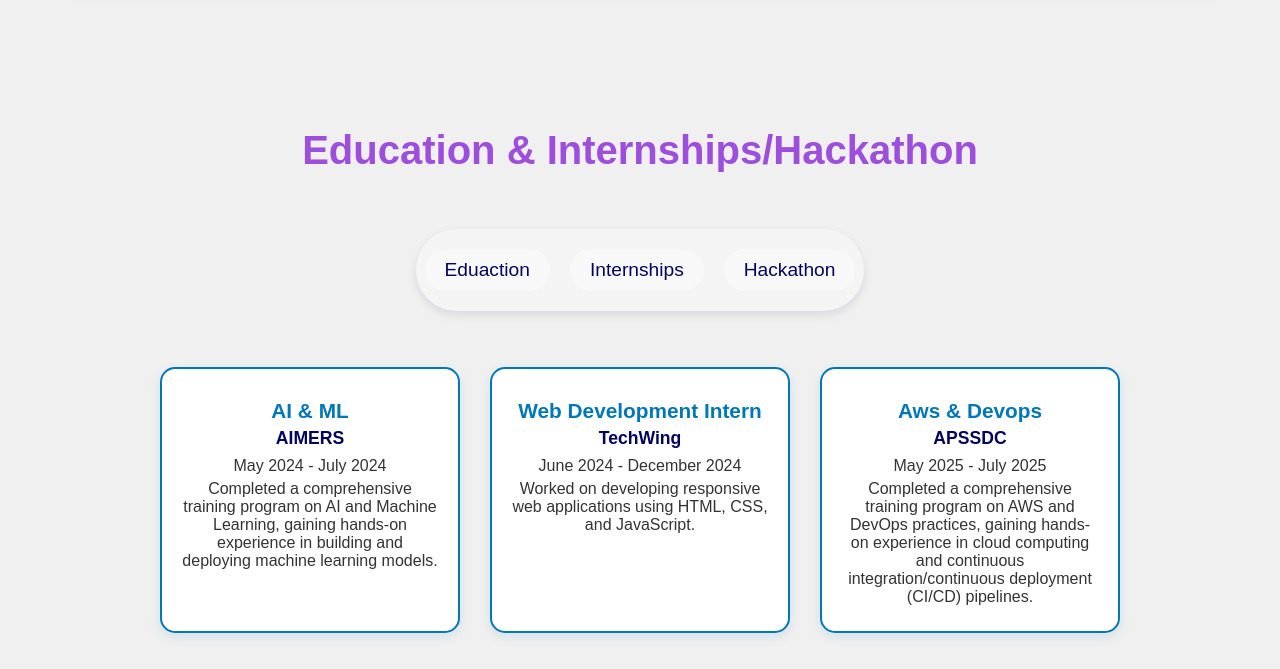
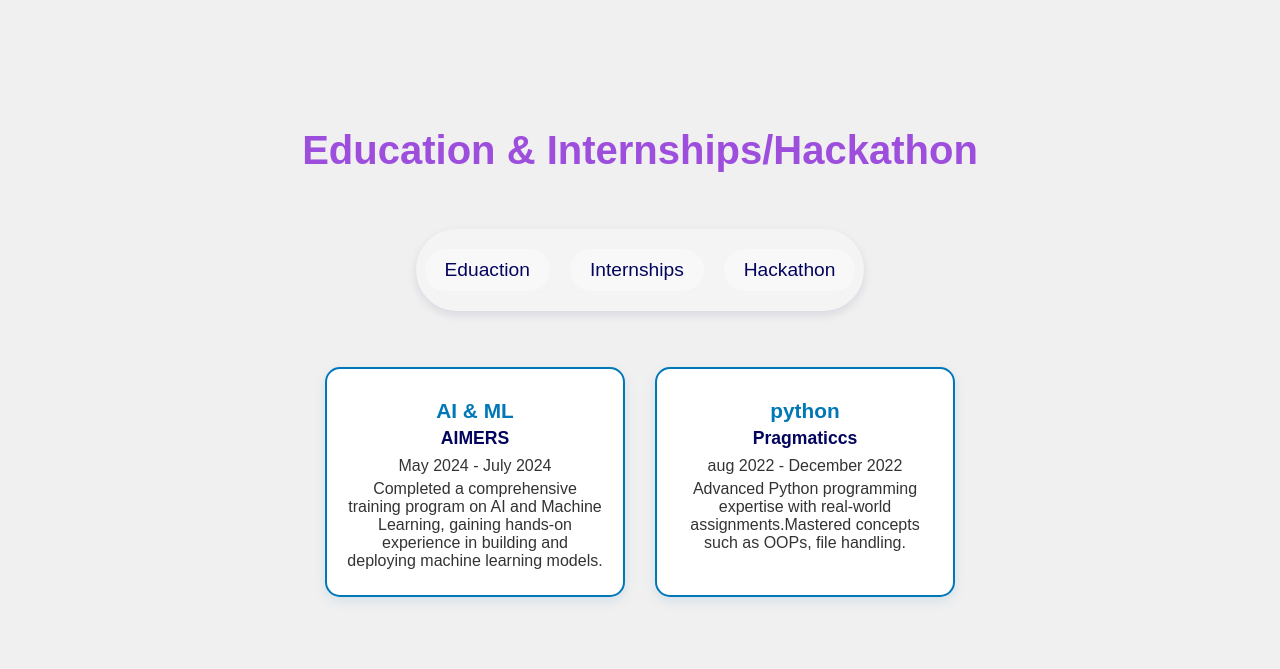
Before and after one commit to varmapalleti/MyPortfolio, a plain HTML site: page MyPortfolio/portfolio/index.html in a window 1280 px wide. Both pictures are taken after a click on the button "Internships". Shown: the part 810-1479 px from the top of the page. Drawn offline with Linux system fonts and the light colour scheme.

Commit message:
Update index.html

```diff
--- a/MyPortfolio/portfolio/index.html
+++ b/MyPortfolio/portfolio/index.html
@@ -88,22 +88,12 @@
                         experience in building and deploying machine learning models.
                     </p>
                 </div>
-                <div class="internship-item">
-                    <h3>Web Development Intern</h3>
-                    <h5>TechWing</h5>
-                    <p>June 2024 - December 2024</p>
-                    <p>Worked on developing responsive web applications using HTML, CSS, and JavaScript.</p>
-                </div>
-                <div class="internship-item">
-                    <h3>Aws & Devops</h3>
-                    <h5>APSSDC</h5>
-                    <p>May 2025 - July 2025</p>
-                    <p>
-                        Completed a comprehensive training program on AWS and DevOps practices, gaining hands-on
-                        experience in cloud computing and continuous integration/continuous deployment (CI/CD)
-                        pipelines.
-                    </p>
-                </div>
+              <div class="internship-item">
+                    <h3>python</h3>
+                    <h5>Pragmaticcs</h5>
+                    <p>aug 2022 - December 2022</p>
+                    <p>Advanced Python programming expertise with real-world assignments.Mastered concepts such as OOPs, file handling.</p>
+              </div>
             </div>
         </div>
         <div id="hackathon-container" class="hackathon">
```
